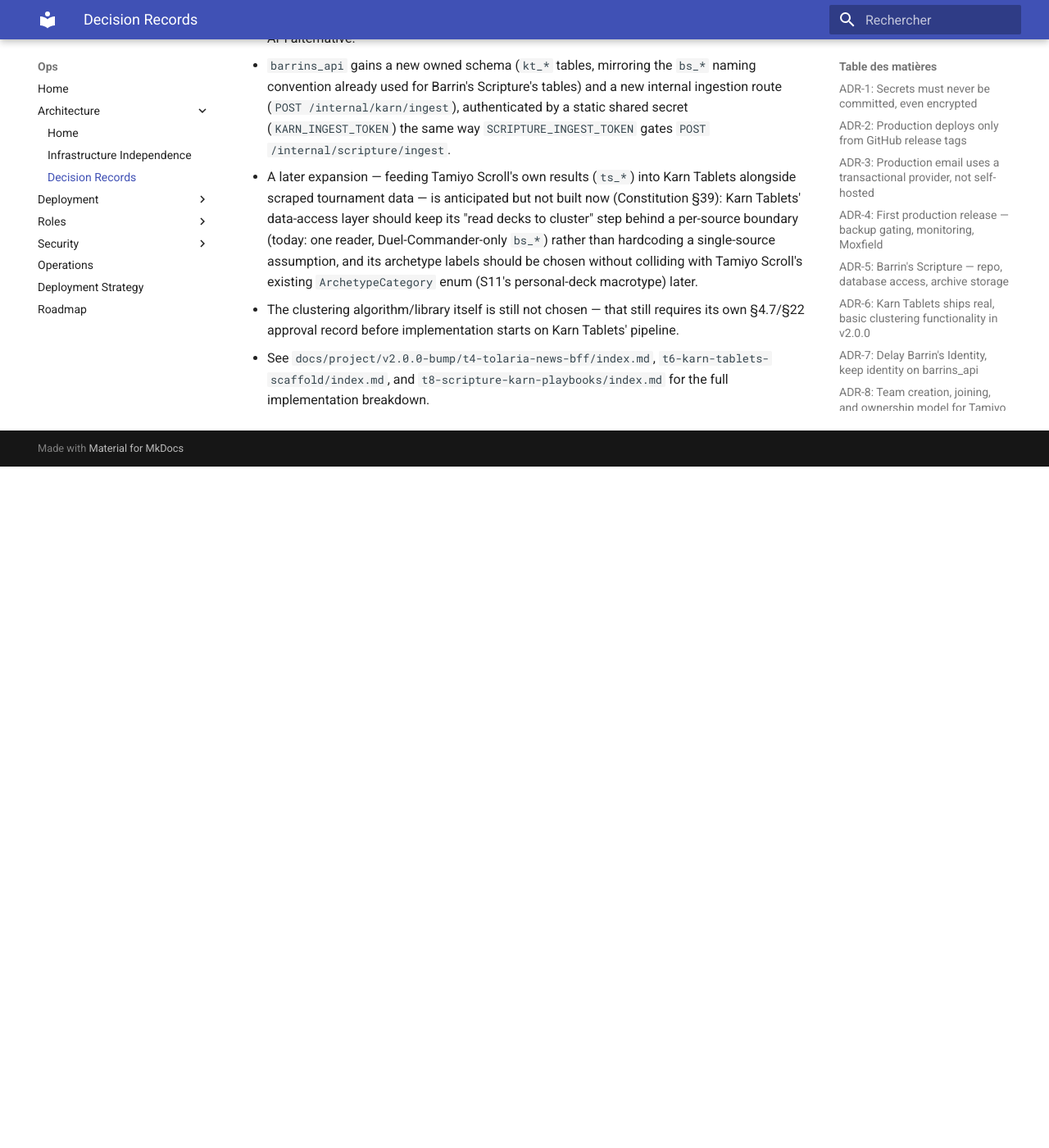
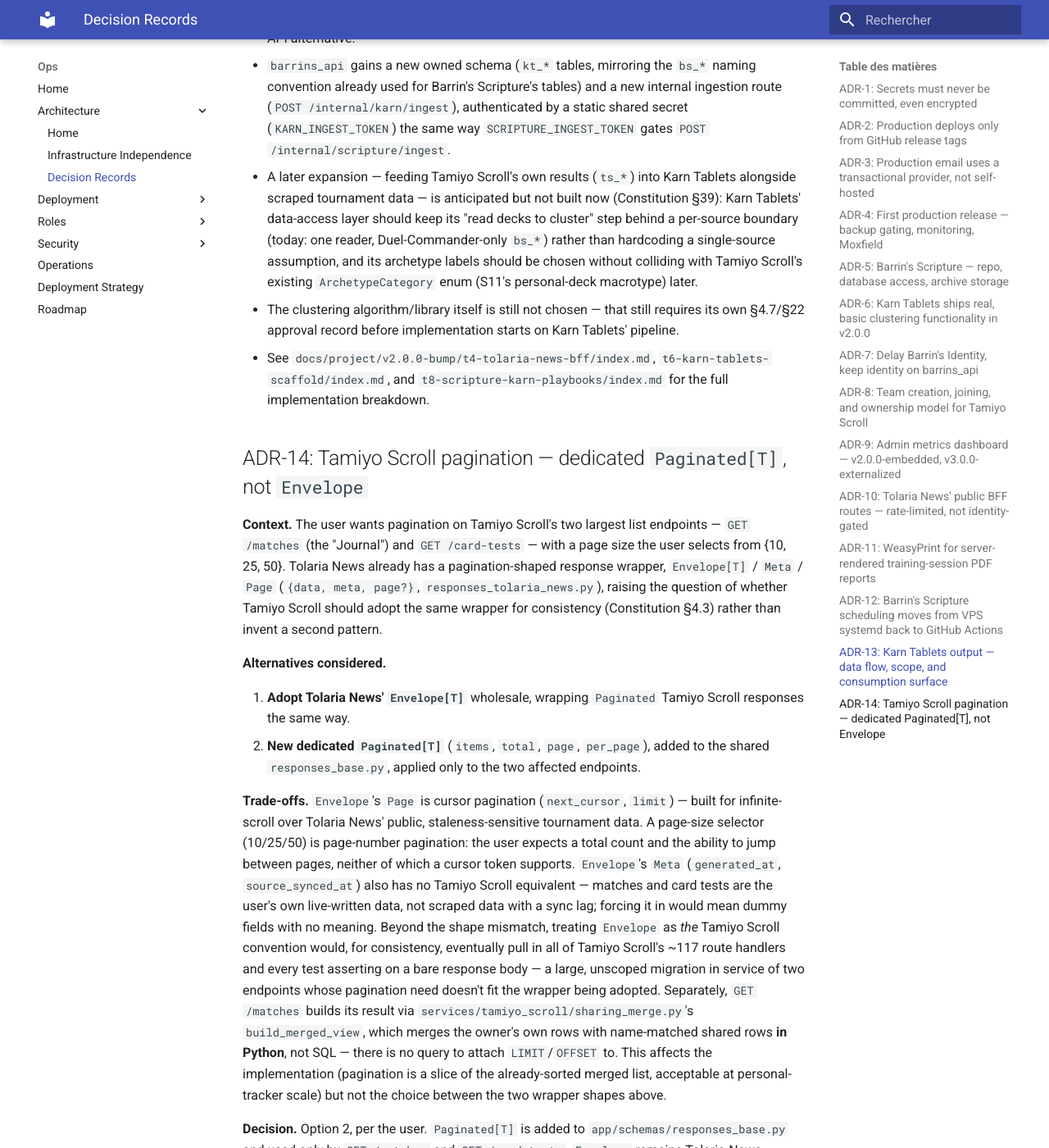
Before and after one commit to Spigushe/barrins-project, an MkDocs documentation site: the page built from docs/content/ops/architecture/decisions.md, in a window 1280 px wide and 1400 px high, scrolled down 22137 px. Shown: the whole window at 82% size. Built offline with MkDocs 1.6.1 and Material for MkDocs 9.7.7, drawn with Linux system fonts in a browser that asks for light colours; before the commit the page ends 22706 px from its top, so only the background shows below that; some of the changed text lies outside the part shown.

Commit message:
docs(project): record Tamiyo Scroll pagination decision (ADR-14)
Journal/Card Tests need page-size-selectable pagination (10/25/50);
records why Tolaria News' cursor-based Envelope doesn't fit and why a
dedicated Paginated[T] plus per-list persisted user settings was
chosen instead.

```diff
--- a/docs/content/ops/architecture/decisions.md
+++ b/docs/content/ops/architecture/decisions.md
@@ -1064,3 +1064,87 @@ a possible third `ops/my-server` shape.
   `t6-karn-tablets-scaffold/index.md`, and
   `t8-scripture-karn-playbooks/index.md` for the full implementation
   breakdown.
+
+## ADR-14: Tamiyo Scroll pagination — dedicated `Paginated[T]`, not `Envelope`
+
+**Context.** The user wants pagination on Tamiyo Scroll's two largest
+list endpoints — `GET /matches` (the "Journal") and `GET /card-tests`
+— with a page size the user selects from {10, 25, 50}. Tolaria News
+already has a pagination-shaped response wrapper, `Envelope[T]` /
+`Meta` / `Page` (`{data, meta, page?}`, `responses_tolaria_news.py`),
+raising the question of whether Tamiyo Scroll should adopt the same
+wrapper for consistency (Constitution §4.3) rather than invent a
+second pattern.
+
+**Alternatives considered.**
+
+1. **Adopt Tolaria News' `Envelope[T]`** wholesale, wrapping `Paginated`
+   Tamiyo Scroll responses the same way.
+2. **New dedicated `Paginated[T]`** (`items`, `total`, `page`,
+   `per_page`), added to the shared `responses_base.py`, applied only
+   to the two affected endpoints.
+
+**Trade-offs.** `Envelope`'s `Page` is cursor pagination
+(`next_cursor`, `limit`) — built for infinite-scroll over Tolaria
+News' public, staleness-sensitive tournament data. A page-size
+selector (10/25/50) is page-number pagination: the user expects a
+total count and the ability to jump between pages, neither of which a
+cursor token supports. `Envelope`'s `Meta` (`generated_at`,
+`source_synced_at`) also has no Tamiyo Scroll equivalent — matches and
+card tests are the user's own live-written data, not scraped data with
+a sync lag; forcing it in would mean dummy fields with no meaning.
+Beyond the shape mismatch, treating `Envelope` as *the* Tamiyo Scroll
+convention would, for consistency, eventually pull in all of Tamiyo
+Scroll's ~117 route handlers and every test asserting on a bare
+response body — a large, unscoped migration in service of two
+endpoints whose pagination need doesn't fit the wrapper being adopted.
+Separately, `GET /matches` builds its result via
+`services/tamiyo_scroll/sharing_merge.py`'s `build_merged_view`, which
+merges the owner's own rows with name-matched shared rows **in
+Python**, not SQL — there is no query to attach `LIMIT`/`OFFSET` to.
+This affects the implementation (pagination is a slice of the
+already-sorted merged list, acceptable at personal-tracker scale) but
+not the choice between the two wrapper shapes above.
+
+**Decision.** Option 2, per the user. `Paginated[T]` is added to
+`app/schemas/responses_base.py` and used only by `GET /matches` and
+`GET /card-tests`. `Envelope` remains Tolaria-News-specific, per its
+original divergence rationale already documented in
+`responses_tolaria_news.py`'s module docstring — this ADR reaffirms
+rather than revisits that boundary.
+
+Page size is **not** a per-request query parameter or a
+`localStorage`-only client preference: it is persisted server-side as
+a `ts_user_settings` field, one independent setting per list ("Journal
+page size" and "Card Tests page size" are separate, per the user —
+changing one never affects the other), editable only from the Account
+Settings popup (`AccountSettingsDialog.tsx`), the same place
+`data_shared` / `receive_shared_data` / `active_personal_deck_id`
+already live. This is consistent with Option D of
+`docs/content/back/barrins_api/bff/tamiyo_scroll.md` ("dedicated
+`ts_user_settings` table for the BFF domain, `users` stays a pure
+identity model") — page size is exactly this kind of Tamiyo-Scroll-only
+preference, not a Barrin-wide concept.
+
+**Consequences.**
+
+- `ts_user_settings` gains two new columns (working names:
+  `journal_page_size`, `card_tests_page_size`), each constrained to
+  {10, 25, 50}, with a default — needs a migration.
+- `ResponseUserSettings` / `UserSettingsUpdate`
+  (`schemas/responses_tamiyo_scroll.py` / `schemas/tamiyo_scroll.py`)
+  and `PATCH /me/settings` (`api/tamiyo_scroll/settings.py`) gain the
+  two fields, validated against the allowed set the same way
+  `receive_shared_data` is validated against `data_shared`.
+- `GET /matches` and `GET /card-tests` gain a `page` (page number)
+  query param only — `per_page` is read server-side from the caller's
+  stored setting, never accepted as a request override, since the
+  settings popup is the only place page size changes.
+- `AccountSettingsDialog.tsx` gains two page-size selectors (one per
+  list) alongside the existing sharing toggles and display-preference
+  switches.
+- Not yet implemented — this ADR precedes the implementation. Once
+  shipped, `docs/content/back/barrins_api/bff/tamiyo_scroll.md`'s
+  route map (already flagged in its own 2026-08-02 gap note as
+  out of date past v1) and `responses_base.py` should reflect
+  `Paginated[T]` alongside `BaseResponse`.
```
